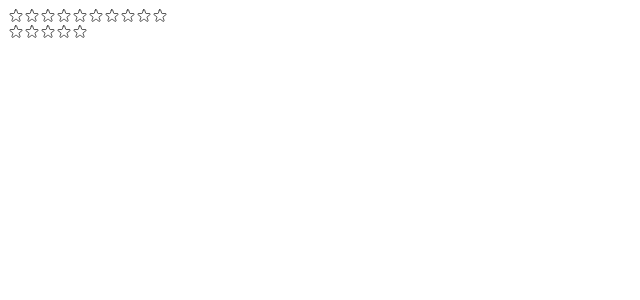
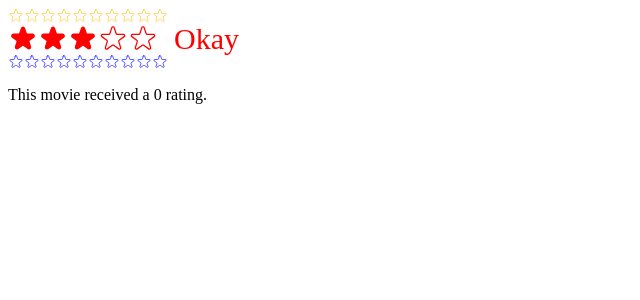
Before and after one commit to drudiego/usepopcorn, a React (Create React App) app: page / in a window 1280 px wide. Shown: the top 300 px of the page, without its empty margins (0-640 px from the left). Built offline with nearby package versions, Linux system fonts and the light colour scheme.

Commit message:
added props as component API

```diff
--- a/src/StarRaing.js
+++ b/src/StarRaing.js
@@ -1,4 +1,5 @@
 import { useState } from "react";
+import PropTypes from "prop-types";
 
 const containerStyle = {
   display: "flex",
@@ -11,25 +12,42 @@
   display: "flex",
 };
 
-const textStyle = {
-  lineHeight: "0",
-  margin: "0",
+StarRating.propTypes = {
+  maxRating: PropTypes.number,
+  color: PropTypes.string,
+  size: PropTypes.number,
+  className: PropTypes.string,
+  messages: PropTypes.array,
+  defaultRating: PropTypes.number,
+  onSetRating: PropTypes.func,
 };
 
-export default function StarRating({ maxRating = 5 }) {
-  const [rating, setRating] = useState(0);
+export default function StarRating({
+  maxRating = 5,
+  color = "#fcc419",
+  size = 48,
+  className = "",
+  messages = [],
+  defaultRating = 0,
+  onSetRating = () => {},
+}) {
+  const [rating, setRating] = useState(defaultRating);
   const [tempRating, setTempRating] = useState(0);
 
   function handleRating(rating) {
     setRating(rating);
+    onSetRating(rating);
   }
 
-  //   function handleTempRating(tempRating) {
-  //     setTempRating(tempRating);
-  //   }
+  const textStyle = {
+    lineHeight: "0",
+    margin: "0",
+    color,
+    fontSize: `${size / 3}px`,
+  };
 
   return (
-    <div style={containerStyle}>
+    <div style={containerStyle} className={className}>
       <div style={starContainerStyle}>
         {Array.from({ length: maxRating }, (_, i) => (
           <Star
@@ -38,22 +56,28 @@
             full={tempRating ? tempRating >= i + 1 : rating >= i + 1}
             onHoverIn={() => setTempRating(i + 1)}
             onHoverOut={() => setTempRating(0)}
+            color={color}
+            size={size}
           />
         ))}
       </div>
-      <p style={textStyle}>{tempRating || rating || ""}</p>
+      <p style={textStyle}>
+        {messages.length === maxRating
+          ? messages[tempRating ? tempRating - 1 : rating - 1]
+          : tempRating || rating || ""}
+      </p>
     </div>
   );
 }
 
-const starStyle = {
-  width: "16px",
-  height: "16px",
-  display: "block",
-  cursor: "pointer",
-};
+function Star({ onRate, full, onHoverIn, onHoverOut, color, size }) {
+  const starStyle = {
+    width: `${size / 3}px`,
+    height: `${size / 3}px`,
+    display: "block",
+    cursor: "pointer",
+  };
 
-function Star({ onRate, full, onHoverIn, onHoverOut }) {
   return (
     <span
       role="button"
@@ -66,8 +90,8 @@
         <svg
           xmlns="http://www.w3.org/2000/svg"
           viewBox="0 0 20 20"
-          fill="#000"
-          stroke="#000"
+          fill={color}
+          stroke={color}
         >
           <path d="M9.049 2.927c.3-.921 1.603-.921 1.902 0l1.07 3.292a1 1 0 00.95.69h3.462c.969 0 1.371 1.24.588 1.81l-2.8 2.034a1 1 0 00-.364 1.118l1.07 3.292c.3.921-.755 1.688-1.54 1.118l-2.8-2.034a1 1 0 00-1.175 0l-2.8 2.034c-.784.57-1.838-.197-1.539-1.118l1.07-3.292a1 1 0 00-.364-1.118L2.98 8.72c-.783-.57-.38-1.81.588-1.81h3.461a1 1 0 00.951-.69l1.07-3.292z" />
         </svg>
@@ -76,7 +100,7 @@
           xmlns="http://www.w3.org/2000/svg"
           fill="none"
           viewBox="0 0 24 24"
-          stroke="#000"
+          stroke={color}
         >
           <path
             strokeLinecap="round"
--- a/src/index.js
+++ b/src/index.js
@@ -1,14 +1,33 @@
 import React from "react";
 import ReactDOM from "react-dom/client";
+import { useState } from "react";
 // import "./index.css";
 // import App from "./App";
 import StarRating from "./StarRaing";
+
+function Test() {
+  const [movieRating, setMovieRating] = useState(0);
+
+  return (
+    <div>
+      <StarRating maxRating={10} color="blue" onSetRating={setMovieRating} />
+      <p>This movie received a {movieRating} rating.</p>
+    </div>
+  );
+}
 
 const root = ReactDOM.createRoot(document.getElementById("root"));
 root.render(
   <React.StrictMode>
     {/* <App /> */}
     <StarRating maxRating={10} />
-    <StarRating />
+    <StarRating
+      size={90}
+      color="red"
+      className="test"
+      messages={["Terrible", "Bad", "Okay", "Good", "Great"]}
+      defaultRating={3}
+    />
+    <Test />
   </React.StrictMode>
 );
```
